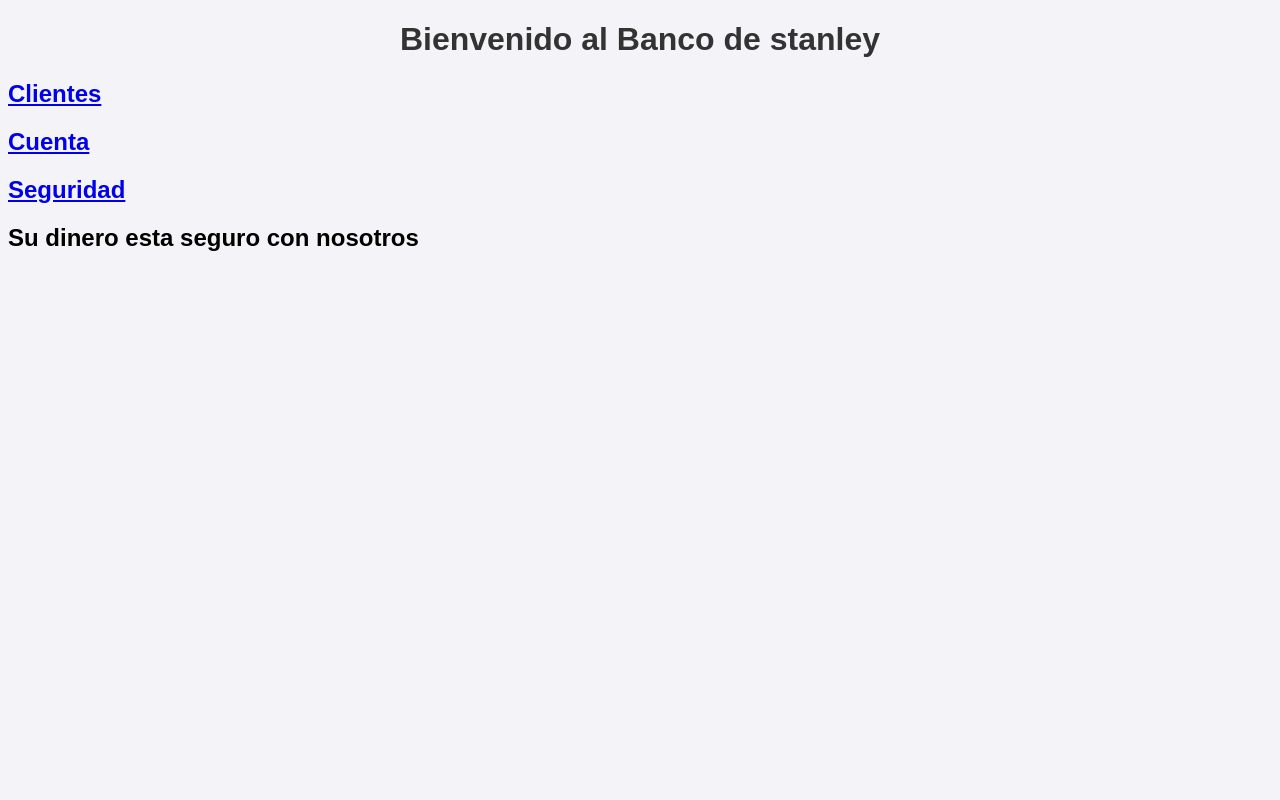
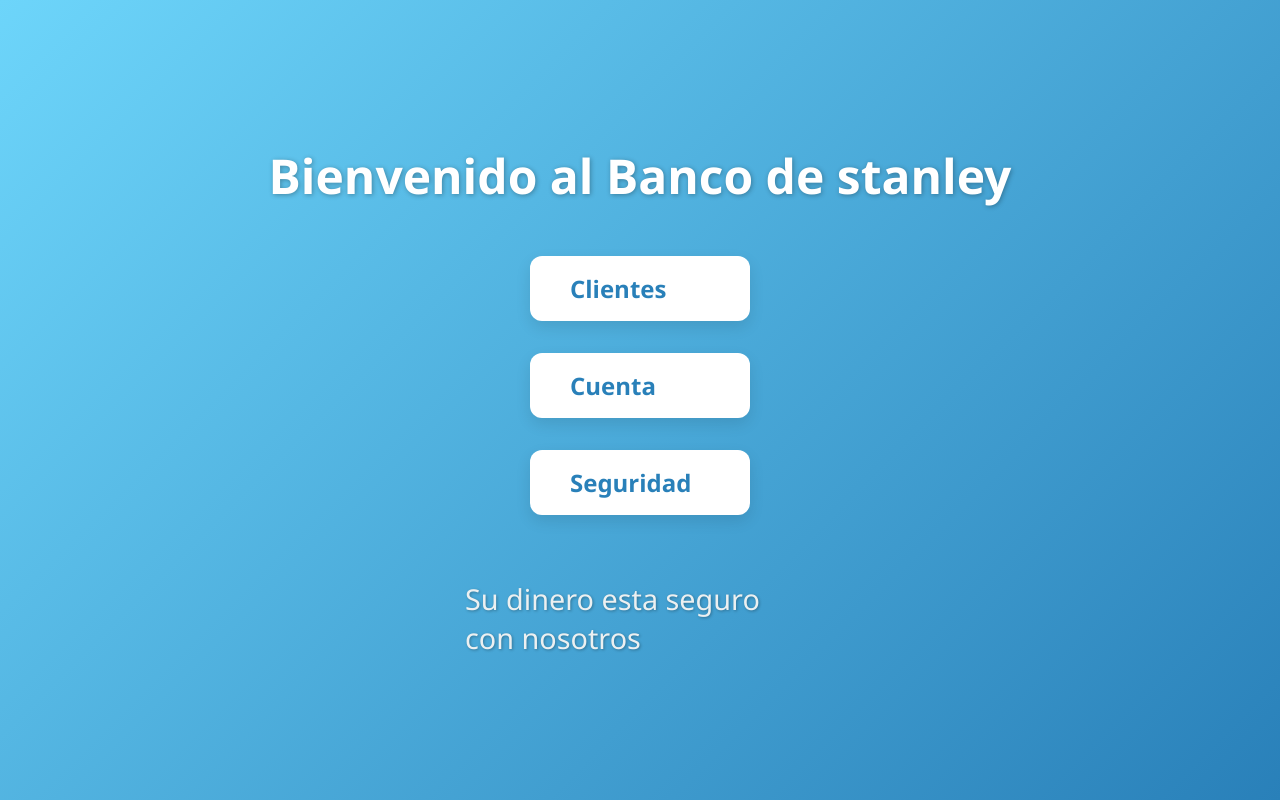
Before and after one commit to talin2004/Clase-git, a plain HTML site: page index.html in a window 1280 px wide. Drawn offline with Linux system fonts and the light colour scheme.

Commit message:
se añadio codigo, para que se viera mas estetico

```diff
--- a/style.css
+++ b/style.css
@@ -1,9 +1,64 @@
+/* Reset básico para margen y padding */
+* {
+    margin: 0;
+    padding: 0;
+    box-sizing: border-box;
+}
+
+/* Fondo y fuente general */
 body {
-      font-family: Arial, sans-serif;
-      background-color: #f4f3f7;
-    }
-        h1{
-         color: #333;
-        text-align: center;
+    font-family: 'Segoe UI', Tahoma, Geneva, Verdana, sans-serif;
+    background: linear-gradient(135deg, #6dd5fa, #2980b9);
+    color: #fff;
+    min-height: 100vh;
+    display: flex;
+    flex-direction: column;
+    align-items: center;
+    justify-content: center;
+    padding: 2rem;
+}
 
-        }
+/* Título principal */
+h1 {
+    font-size: 3rem;
+    margin-bottom: 2rem;
+    text-shadow: 1px 1px 5px rgba(0,0,0,0.3);
+}
+
+/* Enlaces estilo tarjeta */
+a {
+    text-decoration: none;
+    color: #2980b9;
+    background: #fff;
+    padding: 1rem 2.5rem;
+    border-radius: 12px;
+    box-shadow: 0 6px 15px rgba(0,0,0,0.1);
+    margin: 1rem 0;
+    display: inline-block;
+    width: 220px;
+    transition: all 0.3s ease;
+}
+
+/* Al poner hover en los enlaces */
+a:hover {
+    background: #3498db;
+    color: white;
+    transform: translateY(-5px);
+    box-shadow: 0 12px 25px rgba(0,0,0,0.2);
+}
+
+/* H2 dentro de los enlaces */
+a h2 {
+    font-size: 1.5rem;
+    font-weight: 700;
+}
+
+/* Texto final */
+body > h2:last-of-type {
+    margin-top: 3rem;
+    font-size: 1.8rem;
+    color: #ecf0f1;
+    font-weight: 400;
+    text-shadow: 1px 1px 3px rgba(0,0,0,0.3);
+    max-width: 350px;
+}
```
